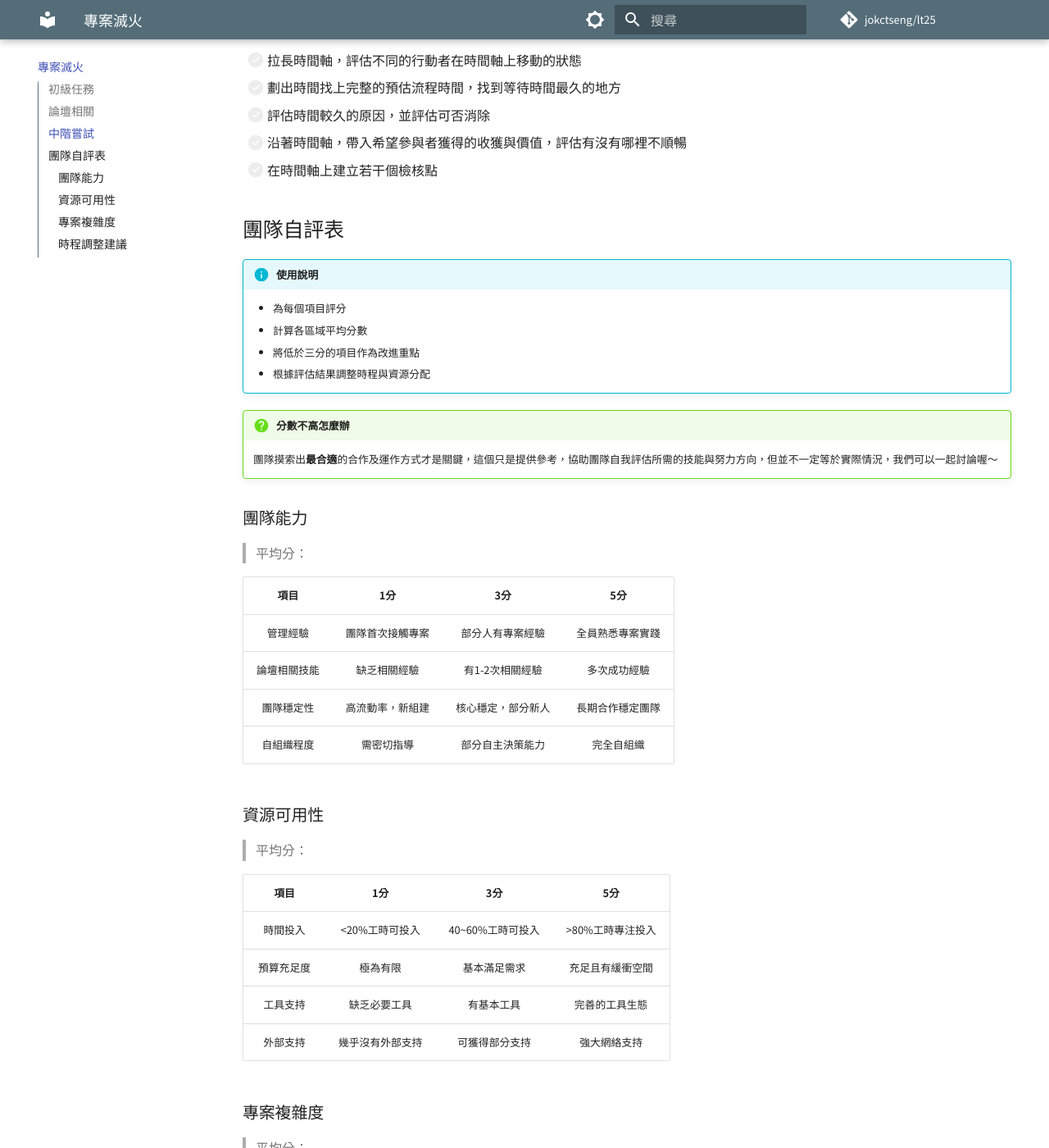
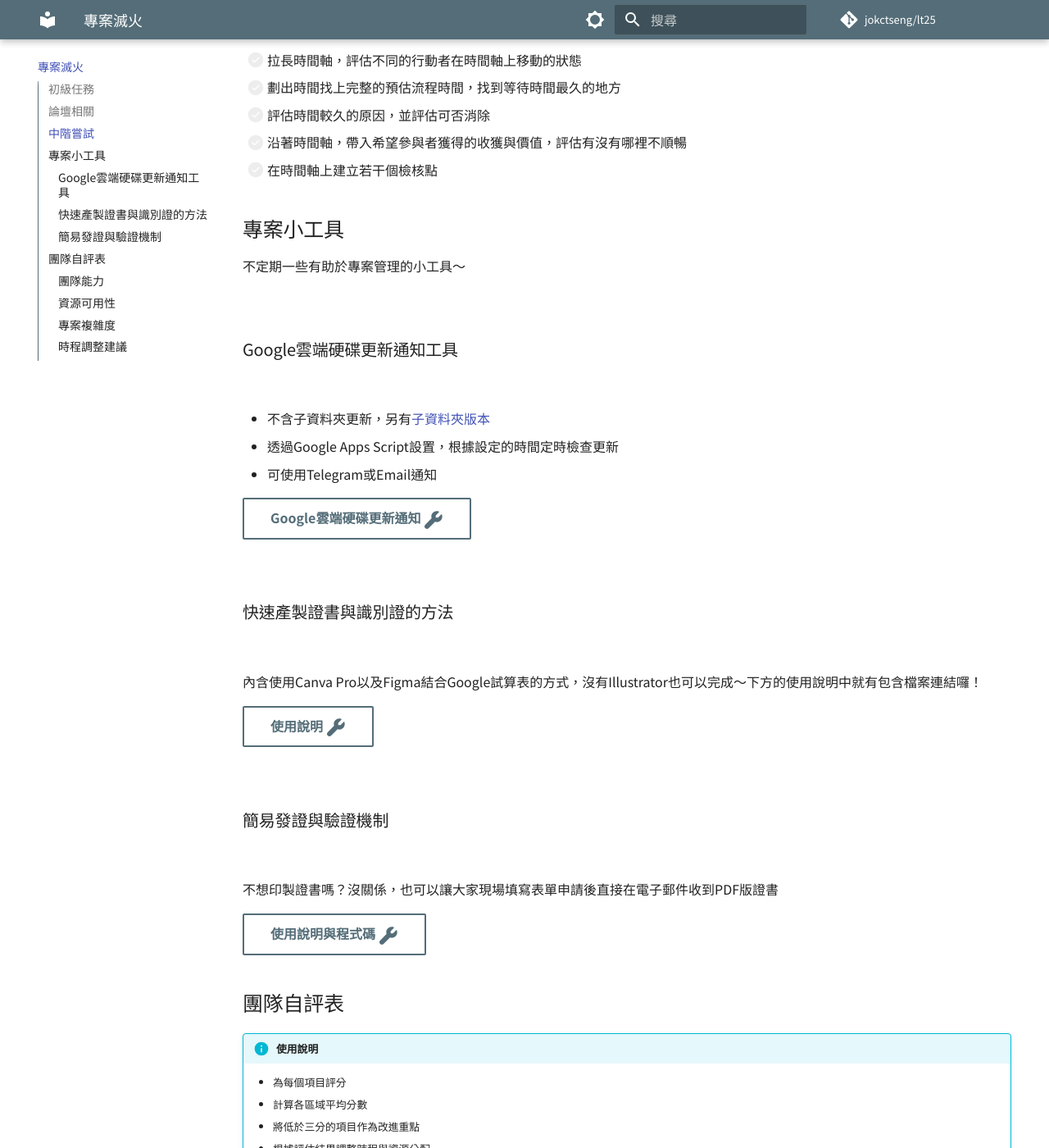
Before and after one commit to jokctseng/lt25, an MkDocs documentation site: the page built from docs/proj.md, in a window 1280 px wide and 1400 px high, scrolled down 1196 px. Shown: the whole window at 82% size. Built offline with MkDocs 1.6.1 and Material for MkDocs 9.7.7, drawn with Linux system fonts in a browser that asks for light colours; plug-ins that fetch from the network failed and are left out; comment, search, counter and statistics services are not loaded.

Commit message:
補充工具與資料

```diff
--- a/docs/AI/international.md
+++ b/docs/AI/international.md
@@ -186,6 +186,21 @@
 	- 修法方向：讓公開發表的素材都可被拿來訓練AI模型，不過也有保留權利人不同意時可以**退出**的機制以及探討權利人**被補償的地位**。
 	- OpenAI與Google的反應：反對
 
+### 其他
+??? example "世界經濟論壇｜生成式AI時代的治理"
+	- [白皮書內容](https://www.google.com/url?q=https://www3.weforum.org/docs/WEF_Governance_in_the_Age_of_Generative_AI_2024.pdf&sa=D&source=docs&ust=1745845441483686&usg=AOvVaw3oEHk2aT7b58Jf6Iq7l_s_)
+	- 報告提出一個 360度的框架
+	- 借鑒過往的監管經驗，促進當前的多方利害關係人參與和知識共享，為未來的技術發展和潛在風險做好準備
+		* 促進整個社會參與生成式人工智慧的治理
+			* 產業對於在商業應用和公共服務的案中負責任管理生成式AI很重要
+			* 政府需要仔細考慮如何避免過度監管和監管不足，以培育蓬勃發展且負責任的AI網絡，透過財政獎勵、明確的法規及針對產業複雜性量身定做的介入措施等方式鼓勵產業主動採取負責任的AI實踐；政策制定者也應確保公民社會組織的充分參與，提供必要的資源和工具，並重視其社群驅動的見解；政策制定者應解決學術利害關係人面臨的一系列挑戰，確保獲得所需的基礎設施、提供研究經費以及縮小產業與學術界之間的薪資差距，以培育蓬勃發展的AI生態系統
+			* 公民組織憑藉對生成式AI如何影響其代表的不同社群和議題領域的專業知識，有助於制定知情且全面的政策。然而，CSOs面臨著評估生成式人工智慧技術的社會影響、為治理政策和供應鏈責任提供資訊，以及倡導公民群體和弱勢群體（如兒童）權利的重大存取和參與挑戰。
+			* 學術界透過嚴謹獨立的研究和教育倡議，塑造負責任的AI開發和部署以及確保公眾對負責任使用的認知。然而，由於生成式人工智慧需要廣泛且昂貴的基礎設施（如：計算能力、資料），學術界進行領先研究的能力可能受到限制。
+		* 政府以身作則，採納負責任的AI實踐
+	- 目標：在全球範圍內實現更協調一致的生成式AI治理
+
+??? example "產業：趨勢科技｜AI 世代的網路犯罪趨勢與資安防禦革命"
+	- [簡報](https://drive.google.com/file/d/1DIiUNMWlfYVxbV2QB-BrhpX0VSLBy2cO/view?usp=sharing)
 
 ---
 [^1]: 請以各國官方最新狀態為準
--- a/docs/proj.md
+++ b/docs/proj.md
@@ -85,6 +85,44 @@
 - [ ] 沿著時間軸，帶入希望參與者獲得的收獲與價值，評估有沒有哪裡不順暢
 - [ ] 在時間軸上建立若干個檢核點
 
+
+## 專案小工具
+
+不定期一些有助於專案管理的小工具～
+
+<br>
+
+### Google雲端硬碟更新通知工具
+
+<br>
+
+* 不含子資料夾更新，另有[子資料夾版本](https://github.com/jokctseng/GDriveNotifyXL)
+* 透過Google Apps Script設置，根據設定的時間定時檢查更新
+* 可使用Telegram或Email通知
+
+[ Google雲端硬碟更新通知 :fontawesome-solid-wrench:{ .lg .middle}](https://github.com/jokctseng/GDriveNotify){ .md-button }
+
+<br>
+
+### 快速產製證書與識別證的方法
+
+<br>
+
+內含使用Canva Pro以及Figma結合Google試算表的方式，沒有Illustrator也可以完成～下方的使用說明中就有包含檔案連結囉！
+
+[ 使用說明 :fontawesome-solid-wrench:{ .lg .middle}](https://kctseng.site/lt25certificatetemplate/){ .md-button }
+
+<br>
+
+### 簡易發證與驗證機制
+
+<br>
+
+不想印製證書嗎？沒關係，也可以讓大家現場填寫表單申請後直接在電子郵件收到PDF版證書
+
+[ 使用說明與程式碼 :fontawesome-solid-wrench:{ .lg .middle}](https://github.com/jokctseng/lt25certificate/){ .md-button }
+
+
 ## 團隊自評表
 
 !!! info "使用說明"
```
Also changed, not shown: docs/AI/index.md (+13 -0 lines), docs/about_lt/checklist.md (+1 -1 lines).
